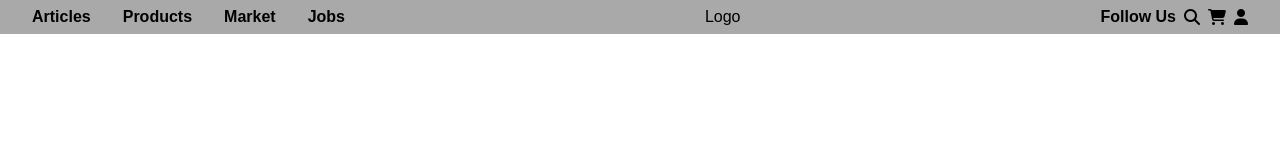
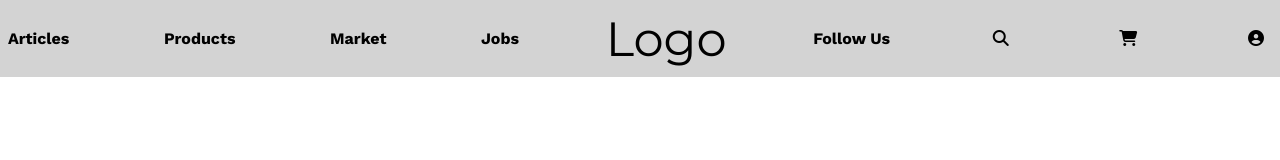
Before and after one commit to derykdamon/codeup-web-exercises, a plain HTML site: page flexbox-nav-exercise.html in a window 1280 px wide. Drawn offline with nearby package versions, Linux system fonts and the light colour scheme.

Commit message:
flexbox-nav-exercise.html & .css v2

```diff
--- a/css/flexbox-nav-exercise.css
+++ b/css/flexbox-nav-exercise.css
@@ -1,52 +1,52 @@
-* {
+*{
     box-sizing: border-box;
-    margin: 0;
-    padding: 0;
 }
 
-body, ul, a {
-    font-family: sans-serif;
+body{
+    margin: 0;
+}
+
+nav{
+    background: lightgrey;
+    font-weight: bold;
+}
+
+.logo {
+    font-family: 'Montserrat', sans-serif;
+    font-size: 3em;
+    padding: .2em 0;
+    font-weight: normal;
+    flex-grow: 3;
+    text-align: center;
+}
+
+ul {
+    font-family: 'Work Sans', sans-serif;
     text-decoration: none;
-    list-style-type: none;
+    list-style: none;
+    padding: 0;
+    margin: 0;
+    display: flex;
+    align-items: center;
+    justify-content: space-between;
+}
+
+a{
+    display: inline-block;
+    text-decoration: none;
+    color: black;
+    padding: .5em;
+}
+
+a:visited{
     color: black;
 }
 
-.navbar {
-    display: flex;
-    justify-content: space-between;
-    align-items: center;
-    background-color: darkgrey;
-    padding: 0.5em 2em;
-    width: 100%;
-}
-
-.menu {
-    display: flex;
-    gap: 2em;
-}
-
-.menu li {
-    font-weight: bold;
-}
-
-.center-logo {
-    font-family: sans-serif;
-    font-size: 3em;
-    padding: 0.2em 0;
-    margin: 0 auto;
-    text-align: center;
-    font-weight: bold;
-}
-
-
-.follow-us {
-    display: flex;
-    align-items: center;
-    font-weight: bold;
-    gap: 0.5em;
+a:hover{
+    color: blue;
 }
 
 .icon {
-    margin-left: 5px;
-    font-size: 20px;
+    padding-left: 0.5em;
+    padding-right: 0.5em;
 }
--- /dev/null
+++ b/css/navbar-example-flex.css
@@ -0,0 +1,30 @@
+* {
+    box-sizing: border-box;
+}
+body {
+    margin: 0;
+}
+nav {
+    background: #333333;
+}
+ul {
+    list-style: none;
+    padding: 0;
+    margin: 0;
+    display: flex;
+}
+nav a {
+    text-decoration: none;
+    color: white;
+    font-family: Verdana;
+    display: inline-block;
+    padding: 1em;
+}
+nav a:hover {
+    color: cyan;
+    background: black;
+}
+
+.about {
+    margin-left: auto;
+}
--- a/flexbox-nav-exercise.html
+++ b/flexbox-nav-exercise.html
@@ -4,24 +4,23 @@
     <meta charset="UTF-8">
     <title>Flexbox-Navbar</title>
     <link rel="stylesheet" href="css/flexbox-nav-exercise.css">
+    <link href="https://fonts.googleapis.com/css2?family=Montserrat:wght@400;700&display=swap" rel="stylesheet">
+    <link href="https://fonts.googleapis.com/css2?family=Work+Sans:wght@400;700&display=swap" rel="stylesheet">
     <script src="https://kit.fontawesome.com/99f0d6aebc.js" crossorigin="anonymous"></script>
 </head>
 <body>
-<nav class="navbar">
-    <ul class="menu">
-        <li class="nav-link">Articles</li>
-        <li class="nav-link">Products</li>
-        <li class="nav-link">Market</li>
-        <li class="nav-link">Jobs</li>
+<nav>
+    <ul>
+        <li><a href="#">Articles</a></li>
+        <li><a href="#">Products</a></li>
+        <li><a href="#">Market</a></li>
+        <li><a href="#">Jobs</a></li>
+        <li class="logo-item"><a class="logo" href="#">Logo</a></li>
+        <li class="follow-us"><a href="#">Follow Us</a></li>
+        <li class="icon"><a href="#"><i class="fas fa-search"></i></a></li>
+        <li class="icon"><a href="#"><i class="fas fa-shopping-cart"></i></a></li>
+        <li class="icon"><a href="#"><i class="fas fa-user-circle"></i></a></li>
     </ul>
-    <div class="logo">Logo</div>
-    <div class="follow-us">
-        Follow Us
-        <i class="fas fa-search"></i>  <!-- Magnifying glass -->
-        <i class="fas fa-shopping-cart"></i>  <!-- Shopping cart -->
-        <i class="fas fa-user"></i>  <!-- Person icon -->
-    </div>
-
 </nav>
 </body>
 </html>
```
Also changed, not shown: flexbox-cards.html (+0 -1 lines), navbar-example-flex.html (added, +18 -0 lines).
